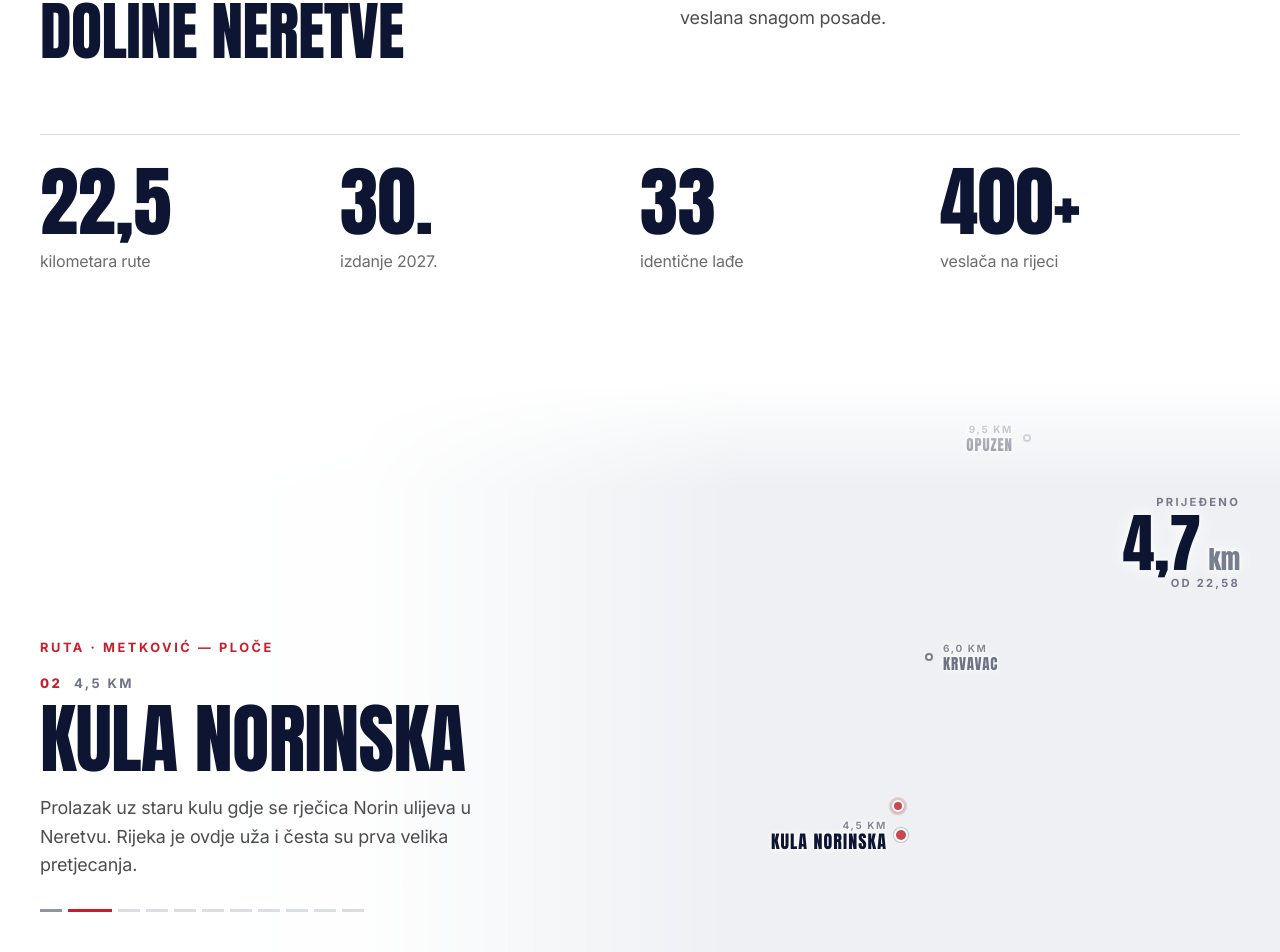
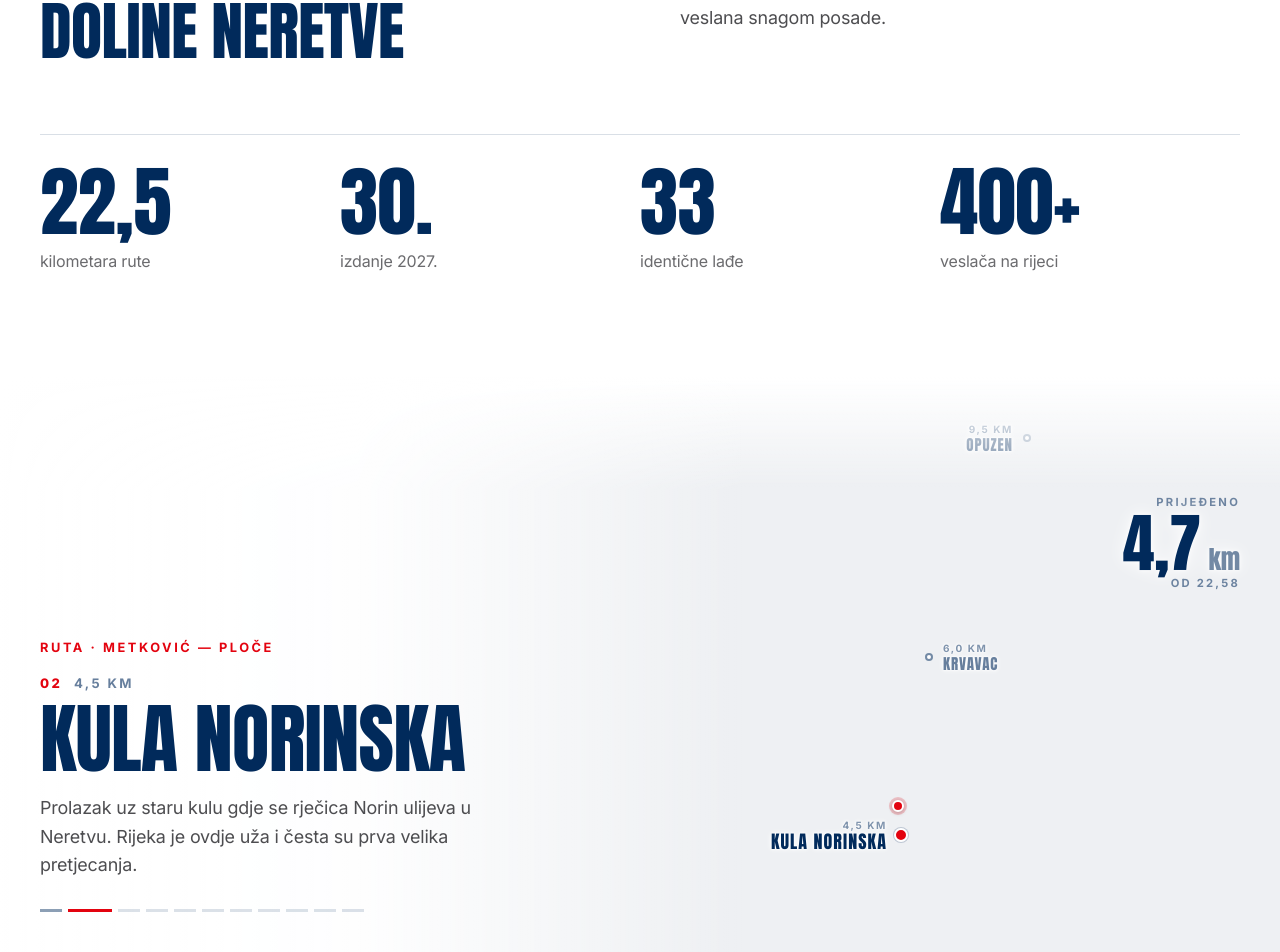
Before and after one commit to eresnedo/maraton-ladja-app, a Next.js app: page / in a window 1280 px wide. Shown: the part 992-1944 px from the top of the page. Built offline with nearby package versions, Linux system fonts and the light colour scheme; no server answers; the database is empty.

Commit message:
Boje loga: crvena #e3030f i plava #014e9f na cijelom webu
Co-Authored-By: Claude Opus 5.5 <noreply@anthropic.com>
Claude-Session: https://claude.ai/code/session_01YN1fUz3MkC5pYxKC2aQW2T

```diff
--- a/src/app/galerija/galerija.css
+++ b/src/app/galerija/galerija.css
@@ -17,7 +17,7 @@
 @media (min-width: 1100px) { .g-photos { grid-template-columns: repeat(4, 1fr); } }
 .g-photos button { display: block; width: 100%; aspect-ratio: 4 / 3; padding: 0; border: 0; overflow: hidden; background: var(--paper); cursor: zoom-in; }
 .g-photos img { width: 100%; height: 100%; object-fit: cover; }
-.g-lb { position: fixed; inset: 0; z-index: 100; display: flex; align-items: center; justify-content: center; background: rgba(6,10,28,.96); }
+.g-lb { position: fixed; inset: 0; z-index: 100; display: flex; align-items: center; justify-content: center; background: rgba(0,26,58,.96); }
 .g-lb figure { margin: 0; max-width: 94vw; max-height: 88vh; display: flex; flex-direction: column; align-items: center; }
 .g-lb img { max-width: 94vw; max-height: 82vh; object-fit: contain; }
 .g-lb figcaption { margin-top: .8rem; color: rgba(255,255,255,.7); font-size: .9rem; text-align: center; }
--- a/src/app/globals.css
+++ b/src/app/globals.css
@@ -1,11 +1,11 @@
 @import "tailwindcss";
 
 @theme inline {
-  --color-navy: #0d1533;
-  --color-navy2: #070b1e;
-  --color-ocean: #123fae;
-  --color-red: #c81e2c;
-  --color-blue2: #1f5fd0;
+  --color-navy: #012a5b;
+  --color-navy2: #001a3a;
+  --color-ocean: #014e9f;
+  --color-red: #e3030f;
+  --color-blue2: #014e9f;
   --color-paper: #f4f5f8;
   --color-ink: #08090d;
   --font-weight-600: 600;
@@ -15,12 +15,13 @@
 }
 
 :root {
-  --navy: #0d1533;
-  --navy2: #070b1e;
-  --ocean: #123fae;
-  --red: #c81e2c;
-  --blue2: #1f5fd0;
-  --redb: #a1172a;
+  --navy: #012a5b;
+  --navy2: #001a3a;
+  --ocean: #014e9f;
+  --red: #e3030f;
+  --blue2: #014e9f;
+  --blue: #014e9f;
+  --redb: #b5020c;
   --paper: #f4f5f8;
   --ink: #08090d;
   --grad: var(--red);
@@ -68,7 +69,7 @@ body {
 .x-phero {
   position: relative;
   padding: 8.5rem 0 4rem;
-  background: var(--navy);
+  background: var(--ocean);
   color: #fff;
   overflow: hidden;
 }
--- a/src/app/home.css
+++ b/src/app/home.css
@@ -8,7 +8,7 @@
 
 .h-sec { padding: 6.5rem 0; background: #fff; }
 .h-sec-paper { background: var(--paper); }
-.h-sec-navy { background: var(--navy); color: #fff; }
+.h-sec-navy { background: var(--ocean); color: #fff; }
 .h-sec-navy .h-h2 { color: #fff; }
 .h-head { display: flex; align-items: flex-end; justify-content: space-between; gap: 1.5rem; flex-wrap: wrap; margin-bottom: 3rem; }
 .h-more { font: 700 .9rem/1 var(--ui); letter-spacing: .04em; text-transform: uppercase; color: var(--navy); padding-bottom: .4rem; border-bottom: 2px solid var(--red); }
@@ -17,7 +17,7 @@
 /* ---------- HERO ---------- */
 .h-hero { position: relative; min-height: 100svh; display: flex; align-items: flex-end; color: #fff; background: var(--navy2); overflow: hidden; }
 .h-hero-img { position: absolute; inset: 0; width: 100%; height: 100%; object-fit: cover; }
-.h-hero-shade { position: absolute; inset: 0; background: linear-gradient(to top, rgba(7,11,30,.94) 0%, rgba(7,11,30,.7) 38%, rgba(7,11,30,.25) 70%, rgba(7,11,30,.35) 100%); }
+.h-hero-shade { position: absolute; inset: 0; background: linear-gradient(to top, rgba(0,26,58,.94) 0%, rgba(0,26,58,.7) 38%, rgba(0,26,58,.25) 70%, rgba(0,26,58,.35) 100%); }
 .h-hero-inner { position: relative; z-index: 1; padding-top: 7rem; padding-bottom: 3rem; }
 .h-kicker { font: 700 .82rem/1 var(--ui); letter-spacing: .16em; text-transform: uppercase; color: rgba(255,255,255,.8); padding-left: 1rem; border-left: 3px solid var(--red); }
 .h-title { margin-top: 1.4rem; font-family: var(--disp); font-weight: 800; text-transform: uppercase; letter-spacing: -.02em; line-height: .88; font-size: clamp(4rem, 13vw, 11rem); }
@@ -41,7 +41,7 @@
 /* ---------- O MARATONU ---------- */
 .h-intro { display: grid; gap: 2rem; }
 @media (min-width: 900px) { .h-intro { grid-template-columns: 1fr 1fr; gap: 5rem; align-items: start; } }
-.h-stats { display: grid; grid-template-columns: repeat(2, 1fr); margin-top: 4.5rem; border-top: 1px solid rgba(13,21,51,.15); }
+.h-stats { display: grid; grid-template-columns: repeat(2, 1fr); margin-top: 4.5rem; border-top: 1px solid rgba(1,42,91,.15); }
 @media (min-width: 900px) { .h-stats { grid-template-columns: repeat(4, 1fr); } }
 .h-stats > div { padding: 1.8rem 1.5rem 0 0; }
 .h-stats dt { font: 700 clamp(3rem, 6vw, 4.8rem)/1 var(--disp); color: var(--navy); }
@@ -68,8 +68,8 @@
 .h-card p { margin-top: .6rem; color: rgba(8,9,13,.62); line-height: 1.55; font-size: .97rem; }
 
 /* ---------- KALENDAR ---------- */
-.h-rows { list-style: none; border-top: 1px solid rgba(13,21,51,.18); }
-.h-row { display: grid; grid-template-columns: 1fr auto; gap: .3rem 1.5rem; align-items: baseline; padding: 1.5rem 0; border-bottom: 1px solid rgba(13,21,51,.18); color: var(--navy); }
+.h-rows { list-style: none; border-top: 1px solid rgba(1,42,91,.18); }
+.h-row { display: grid; grid-template-columns: 1fr auto; gap: .3rem 1.5rem; align-items: baseline; padding: 1.5rem 0; border-bottom: 1px solid rgba(1,42,91,.18); color: var(--navy); }
 @media (min-width: 800px) { .h-row { grid-template-columns: 2fr 1.6fr 1fr auto; } }
 .h-row b { font: 700 clamp(1.5rem, 2.8vw, 2.2rem)/1.1 var(--disp); text-transform: uppercase; }
 .h-row span { color: rgba(8,9,13,.6); }
@@ -83,21 +83,21 @@
 .h-explore { display: grid; gap: 1px; background: rgba(255,255,255,.14); border: 1px solid rgba(255,255,255,.14); }
 @media (min-width: 720px) { .h-explore { grid-template-columns: repeat(2, 1fr); } }
 @media (min-width: 1100px) { .h-explore { grid-template-columns: repeat(4, 1fr); } }
-.h-tile { position: relative; display: block; padding: 2rem 1.8rem 3.6rem; background: var(--navy); transition: background .2s; }
-.h-tile:hover { background: #141d42; }
-.h-tile small { font: 700 .8rem/1 var(--ui); color: var(--red); }
+.h-tile { position: relative; display: block; padding: 2rem 1.8rem 3.6rem; background: var(--ocean); transition: background .2s; }
+.h-tile:hover { background: #013f82; }
+.h-tile small { font: 700 .8rem/1 var(--ui); color: rgba(255,255,255,.6); }
 .h-tile h3 { margin: 1.2rem 0 .6rem; font: 700 1.9rem/1 var(--disp); text-transform: uppercase; }
 .h-tile p { color: rgba(255,255,255,.62); line-height: 1.5; font-size: .95rem; }
 .h-tile i { position: absolute; left: 1.8rem; bottom: 1.4rem; font-style: normal; color: rgba(255,255,255,.6); }
 .h-tile:hover i { color: #fff; }
 
 /* ---------- PARTNERI ---------- */
-.h-partners { border-top: 1px solid rgba(13,21,51,.1); }
+.h-partners { border-top: 1px solid rgba(1,42,91,.1); }
 .p-group { margin-top: 2.6rem; }
 .p-group:first-of-type { margin-top: 0; }
-.p-group h3 { font: 700 .72rem/1 var(--ui); letter-spacing: .16em; text-transform: uppercase; color: rgba(8,9,13,.5); padding-bottom: .9rem; margin-bottom: 0; border-bottom: 1px solid rgba(13,21,51,.12); }
-.p-group ul { list-style: none; display: grid; border-left: 1px solid rgba(13,21,51,.1); }
-.p-group li { border-right: 1px solid rgba(13,21,51,.1); border-bottom: 1px solid rgba(13,21,51,.1); }
+.p-group h3 { font: 700 .72rem/1 var(--ui); letter-spacing: .16em; text-transform: uppercase; color: rgba(8,9,13,.5); padding-bottom: .9rem; margin-bottom: 0; border-bottom: 1px solid rgba(1,42,91,.12); }
+.p-group ul { list-style: none; display: grid; border-left: 1px solid rgba(1,42,91,.1); }
+.p-group li { border-right: 1px solid rgba(1,42,91,.1); border-bottom: 1px solid rgba(1,42,91,.1); }
 .p-group a { display: flex; align-items: center; justify-content: center; height: 100%; padding: 1.4rem 1.2rem; }
 .p-group img { max-width: 100%; object-fit: contain; }
 .p-xl ul { grid-template-columns: 1fr; }
--- a/src/app/novosti/[slug]/article.css
+++ b/src/app/novosti/[slug]/article.css
@@ -5,7 +5,7 @@
 .a-more { display: flex; justify-content: space-between; align-items: baseline; gap: 1rem; margin-bottom: 1.4rem; }
 .a-more h2 { font: 700 1.6rem/1 var(--disp); text-transform: uppercase; color: var(--navy); }
 .a-more a { font: 700 .85rem/1 var(--ui); text-transform: uppercase; color: var(--navy); border-bottom: 2px solid var(--red); padding-bottom: .3rem; }
-.a-list { list-style: none; display: grid; gap: 1px; background: rgba(13,21,51,.12); border: 1px solid rgba(13,21,51,.12); }
+.a-list { list-style: none; display: grid; gap: 1px; background: rgba(1,42,91,.12); border: 1px solid rgba(1,42,91,.12); }
 @media (min-width: 800px) { .a-list { grid-template-columns: repeat(3, 1fr); } }
 .a-list a { display: block; height: 100%; background: #fff; padding: 1.4rem; }
 .a-list time { display: block; font-size: .8rem; color: rgba(8,9,13,.5); margin-bottom: .5rem; }
--- a/src/components/RouteStory.tsx
+++ b/src/components/RouteStory.tsx
@@ -269,7 +269,7 @@ export default function RouteStory() {
           type: "line",
           source: "done",
           layout: { "line-cap": "round", "line-join": "round" },
-          paint: { "line-color": "#c9474e", "line-width": ["interpolate", ["linear"], ["zoom"], 10, 1.8, 14, 3] },
+          paint: { "line-color": "#e3030f", "line-width": ["interpolate", ["linear"], ["zoom"], 10, 1.8, 14, 3] },
         });
         ready = true;
         draw();
--- a/src/components/route-story.css
+++ b/src/components/route-story.css
@@ -1,14 +1,14 @@
 /* ---------- RUTA: scroll priča na pravoj karti ---------- */
-.x-rs { position: relative; height: 900vh; background: #060a1c; color: #fff; }
+.x-rs { position: relative; height: 900vh; background: #001a3a; color: #fff; }
 .x-rs-pin { position: sticky; top: 0; height: 100vh; height: 100dvh; overflow: hidden; display: flex; align-items: center; }
-.x-rs-map { position: absolute; inset: 0; background: #060a1c url("/images/ruta-karta.jpg") center / cover no-repeat; }
+.x-rs-map { position: absolute; inset: 0; background: #001a3a url("/images/ruta-karta.jpg") center / cover no-repeat; }
 .x-rs-map.maplibregl-map { background-image: none; }
 .x-rs-shade {
   position: absolute; inset: 0; z-index: 1; pointer-events: none;
   background:
-    linear-gradient(90deg, #060a1c 0%, rgba(6,10,28,.88) 30%, rgba(6,10,28,0) 60%),
-    linear-gradient(0deg, #060a1c 0%, rgba(6,10,28,0) 22%),
-    linear-gradient(180deg, #060a1c 0%, rgba(6,10,28,0) 16%);
+    linear-gradient(90deg, #001a3a 0%, rgba(0,26,58,.88) 30%, rgba(0,26,58,0) 60%),
+    linear-gradient(0deg, #001a3a 0%, rgba(0,26,58,0) 22%),
+    linear-gradient(180deg, #001a3a 0%, rgba(0,26,58,0) 16%);
 }
 .x-rs-grid { position: relative; z-index: 2; width: 100%; pointer-events: none; }
 .x-rs-text { max-width: 600px; }
@@ -27,7 +27,7 @@
 
 .x-rs-km { position: absolute; z-index: 2; right: 2.5rem; top: 7.5rem; text-align: right; pointer-events: none; }
 .x-rs-km small { display: block; font: 700 .7rem/1 var(--ui); letter-spacing: .2em; text-transform: uppercase; color: rgba(255,255,255,.55); }
-.x-rs-km b { display: block; margin: .45rem 0 .35rem; font: 700 clamp(2.6rem, 5vw, 4.4rem)/.9 var(--disp); font-variant-numeric: tabular-nums; text-shadow: 0 4px 30px rgba(6,10,28,.8); }
+.x-rs-km b { display: block; margin: .45rem 0 .35rem; font: 700 clamp(2.6rem, 5vw, 4.4rem)/.9 var(--disp); font-variant-numeric: tabular-nums; text-shadow: 0 4px 30px rgba(0,26,58,.8); }
 .x-rs-km b em { font-family: var(--disp); font-style: normal; font-weight: 700; font-size: .4em; margin-left: .3em; color: rgba(255,255,255,.6); }
 
 .x-rs-hint { position: absolute; left: 50%; bottom: 26px; z-index: 2; transform: translateX(-50%); font: 700 .72rem/1 var(--ui); letter-spacing: .3em; text-transform: uppercase; color: rgba(255,255,255,.55); transition: opacity .4s; pointer-events: none; }
@@ -36,9 +36,9 @@
 
 /* markeri postaja */
 .x-rs-mk { width: 16px; height: 16px; }
-.x-rs-mk b { position: absolute; inset: 4px; border-radius: 50%; background: #060a1c; border: 2px solid rgba(255,255,255,.5); transition: background .4s, border-color .4s, inset .4s; }
+.x-rs-mk b { position: absolute; inset: 4px; border-radius: 50%; background: #001a3a; border: 2px solid rgba(255,255,255,.5); transition: background .4s, border-color .4s, inset .4s; }
 .x-rs-mk i { position: absolute; inset: -14px; border-radius: 50%; background: var(--red); opacity: 0; }
-.x-rs-mk span { position: absolute; left: 22px; top: 50%; transform: translateY(-50%); white-space: nowrap; font: 800 15px/1 var(--disp); text-transform: uppercase; letter-spacing: .06em; color: rgba(255,255,255,.55); text-shadow: 0 1px 10px #060a1c, 0 0 3px #060a1c; transition: color .4s; }
+.x-rs-mk span { position: absolute; left: 22px; top: 50%; transform: translateY(-50%); white-space: nowrap; font: 800 15px/1 var(--disp); text-transform: uppercase; letter-spacing: .06em; color: rgba(255,255,255,.55); text-shadow: 0 1px 10px #001a3a, 0 0 3px #001a3a; transition: color .4s; }
 .x-rs-mk span em { display: block; margin-bottom: 3px; font: 700 10px/1 var(--ui); font-style: normal; letter-spacing: .16em; color: rgba(255,255,255,.4); }
 .x-rs-mk.l span { left: auto; right: 22px; text-align: right; }
 .x-rs-mk.lit b { background: var(--red); border-color: #fff; }
@@ -49,17 +49,17 @@
 
 /* vrh rute */
 .x-rs-head { width: 22px; height: 22px; }
-.x-rs-head b { position: absolute; inset: 5px; border-radius: 50%; background: #c9474e; border: 2px solid #fff; box-shadow: 0 0 0 3px rgba(201,71,78,.2), 0 1px 4px rgba(0,0,0,.25); }
+.x-rs-head b { position: absolute; inset: 5px; border-radius: 50%; background: #e3030f; border: 2px solid #fff; box-shadow: 0 0 0 3px rgba(227,3,15,.2), 0 1px 4px rgba(0,0,0,.25); }
 
-.x-rs .maplibregl-ctrl-attrib { background: rgba(6,10,28,.6) !important; font-size: 10px; }
+.x-rs .maplibregl-ctrl-attrib { background: rgba(0,26,58,.6) !important; font-size: 10px; }
 .x-rs .maplibregl-ctrl-attrib a, .x-rs .maplibregl-ctrl-attrib button { color: rgba(255,255,255,.5) !important; }
 .x-rs .maplibregl-ctrl-bottom-right { z-index: 3; }
 
 @media (max-width: 860px) {
   /* mobitel: karta gore, tekst u čistom navy panelu dolje */
   .x-rs-pin { align-items: flex-end; }
-  .x-rs-shade { background: linear-gradient(180deg, #060a1c 0, rgba(6,10,28,0) 90px), linear-gradient(0deg, #060a1c 0, rgba(6,10,28,0) 46%); }
-  .x-rs-grid { background: #060a1c; padding-top: 1.1rem; padding-bottom: 1.4rem; border-top: 1px solid rgba(255,255,255,.1); }
+  .x-rs-shade { background: linear-gradient(180deg, #001a3a 0, rgba(0,26,58,0) 90px), linear-gradient(0deg, #001a3a 0, rgba(0,26,58,0) 46%); }
+  .x-rs-grid { background: #001a3a; padding-top: 1.1rem; padding-bottom: 1.4rem; border-top: 1px solid rgba(255,255,255,.1); }
   .x-rs-text > .x-tag { display: none; }
   .x-rs-chapters { margin: 0 0 1rem; }
   .x-rs-k { font-size: .72rem; }
@@ -68,7 +68,7 @@
   .x-rs-rail { gap: 4px; }
   .x-rs-rail i { flex: 1; width: auto; }
   .x-rs-rail i.on { width: auto; flex: 2.4; }
-  .x-rs-km { left: 1.25rem; right: auto; top: 76px; text-align: left; padding: .55rem .8rem; background: rgba(6,10,28,.82); border: 1px solid rgba(255,255,255,.12); }
+  .x-rs-km { left: 1.25rem; right: auto; top: 76px; text-align: left; padding: .55rem .8rem; background: rgba(0,26,58,.82); border: 1px solid rgba(255,255,255,.12); }
   .x-rs-km small:last-child { display: none; }
   .x-rs-km b { font-size: 1.9rem; margin: .3rem 0 0; }
   .x-rs-hint { display: none; }
@@ -99,32 +99,32 @@
     linear-gradient(0deg, #fff 0%, rgba(255,255,255,0) 18%),
     linear-gradient(180deg, #fff 0%, rgba(255,255,255,0) 14%);
 }
-.x-rs-k { color: rgba(13,21,51,.6); }
+.x-rs-k { color: rgba(1,42,91,.6); }
 .x-rs-h { color: var(--navy); }
 .x-rs-ch.on .x-rs-p { color: rgba(8,9,13,.72); }
-.x-rs-rail i { background: rgba(13,21,51,.14); }
-.x-rs-rail i.done { background: rgba(13,21,51,.45); }
-.x-rs-km small { color: rgba(13,21,51,.55); }
+.x-rs-rail i { background: rgba(1,42,91,.14); }
+.x-rs-rail i.done { background: rgba(1,42,91,.45); }
+.x-rs-km small { color: rgba(1,42,91,.55); }
 .x-rs-km b { color: var(--navy); text-shadow: 0 0 18px #fff, 0 0 4px #fff; }
-.x-rs-km b em { color: rgba(13,21,51,.55); }
-.x-rs-hint { color: rgba(13,21,51,.55); }
-.x-rs-hint::after { background: rgba(13,21,51,.4); }
-.x-rs-mk b { background: #fff; border-color: rgba(13,21,51,.55); }
-.x-rs-mk:not(.lit):not(.next) b { border-color: rgba(13,21,51,.35); }
-.x-rs-mk span { color: rgba(13,21,51,.6); text-shadow: 0 0 6px #fff, 0 0 3px #fff, 0 0 2px #fff; }
-.x-rs-mk span em { color: rgba(13,21,51,.5); }
-.x-rs-mk.lit b { background: #c9474e; border-color: #fff; box-shadow: 0 0 0 1px rgba(13,21,51,.2); }
+.x-rs-km b em { color: rgba(1,42,91,.55); }
+.x-rs-hint { color: rgba(1,42,91,.55); }
+.x-rs-hint::after { background: rgba(1,42,91,.4); }
+.x-rs-mk b { background: #fff; border-color: rgba(1,42,91,.55); }
+.x-rs-mk:not(.lit):not(.next) b { border-color: rgba(1,42,91,.35); }
+.x-rs-mk span { color: rgba(1,42,91,.6); text-shadow: 0 0 6px #fff, 0 0 3px #fff, 0 0 2px #fff; }
+.x-rs-mk span em { color: rgba(1,42,91,.5); }
+.x-rs-mk.lit b { background: #e3030f; border-color: #fff; box-shadow: 0 0 0 1px rgba(1,42,91,.2); }
 .x-rs-mk.lit span { color: var(--navy); }
 .x-rs .maplibregl-ctrl-attrib { background: rgba(255,255,255,.75) !important; }
-.x-rs .maplibregl-ctrl-attrib a, .x-rs .maplibregl-ctrl-attrib button { color: rgba(13,21,51,.6) !important; }
+.x-rs .maplibregl-ctrl-attrib a, .x-rs .maplibregl-ctrl-attrib button { color: rgba(1,42,91,.6) !important; }
 @media (max-width: 860px) {
   .x-rs-shade { background: linear-gradient(180deg, #fff 0, rgba(255,255,255,0) 90px), linear-gradient(0deg, #fff 0, rgba(255,255,255,0) 40%); }
-  .x-rs-grid { background: #fff; border-top: 1px solid rgba(13,21,51,.1); }
-  .x-rs-km { background: rgba(255,255,255,.92); border-color: rgba(13,21,51,.12); }
+  .x-rs-grid { background: #fff; border-top: 1px solid rgba(1,42,91,.1); }
+  .x-rs-km { background: rgba(255,255,255,.92); border-color: rgba(1,42,91,.12); }
   .x-rs-km b { text-shadow: none; }
 }
 
-.x-rs-credit { position: absolute; right: .6rem; bottom: .4rem; z-index: 3; margin: 0; font-size: 9px; letter-spacing: .02em; color: rgba(13,21,51,.38); pointer-events: none; }
+.x-rs-credit { position: absolute; right: .6rem; bottom: .4rem; z-index: 3; margin: 0; font-size: 9px; letter-spacing: .02em; color: rgba(1,42,91,.38); pointer-events: none; }
 @media (max-width: 860px) {
   /* mekani prijelaz karte u bijeli panel s tekstom */
   .x-rs-grid::before { content: ""; position: absolute; left: 0; right: 0; bottom: 100%; height: 120px; background: linear-gradient(180deg, rgba(255,255,255,0) 0%, rgba(255,255,255,.75) 55%, #fff 100%); pointer-events: none; }
```
Also changed, not shown: src/app/admin/admin.css (+4 -4 lines), src/app/rezultati/results.css (+8 -8 lines), src/components/content.css (+6 -6 lines).
